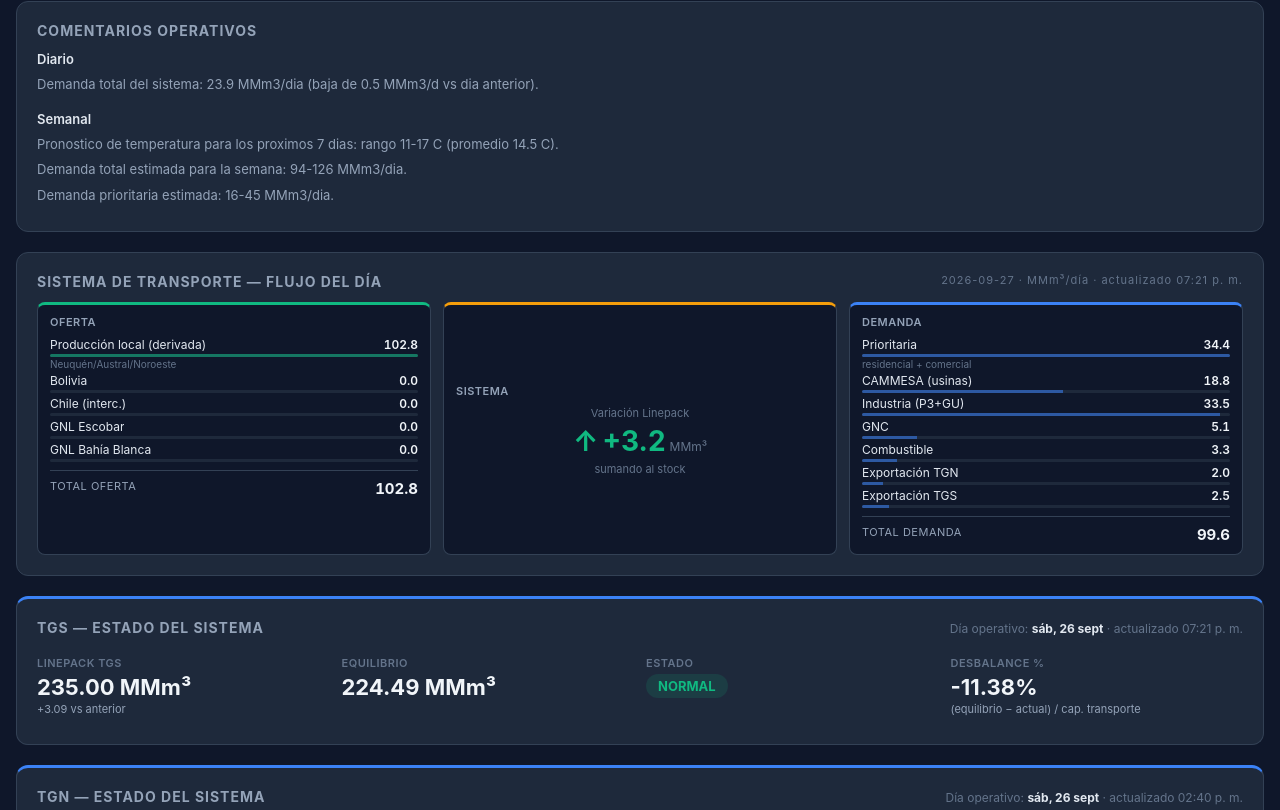
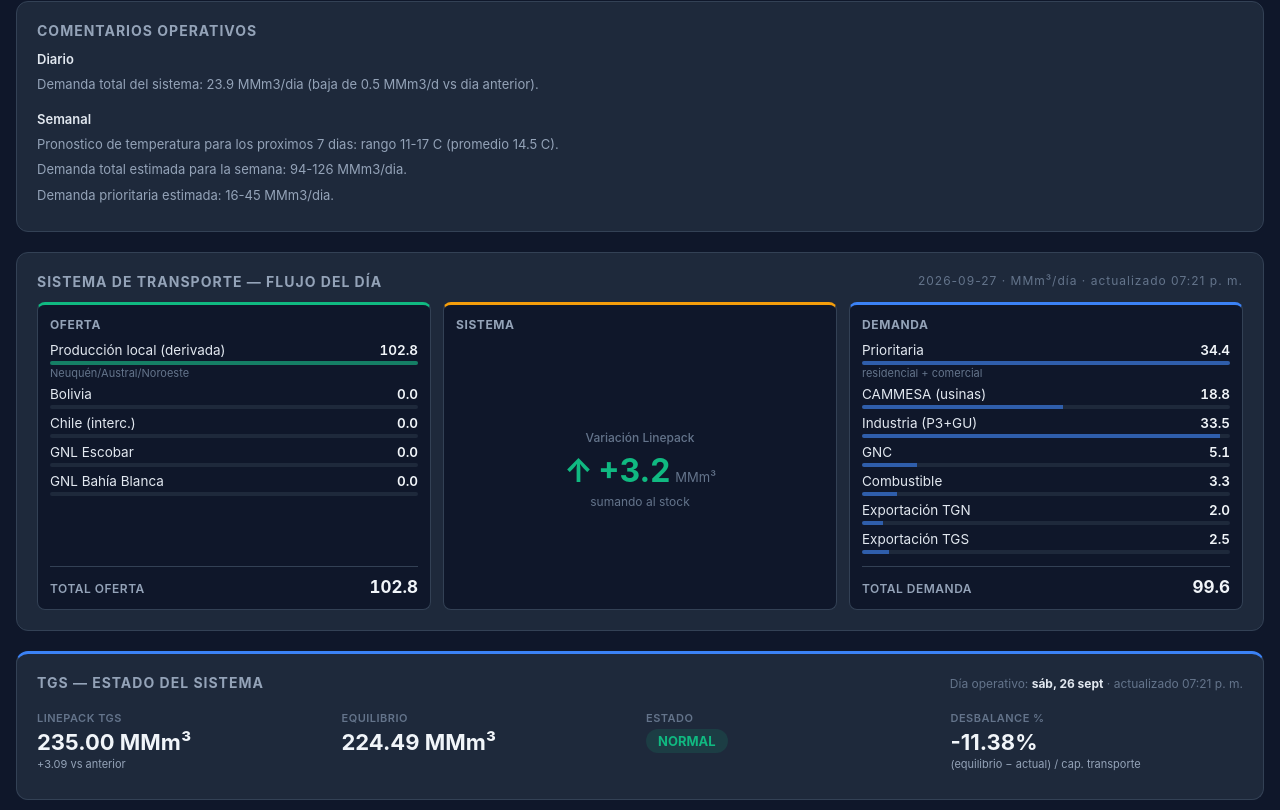
Before and after one commit to RodrigoManassero/estado-sistema-gas-rodrigo, a React (Vite) app: page / in a window 1280 px wide. Shown: the part 622-1432 px from the top of the page. Built offline with nearby package versions, Linux system fonts and the light colour scheme.

Commit message:
Refactor SystemFlowPanel component styles and layout

```diff
--- a/src/components/SystemFlowPanel.tsx
+++ b/src/components/SystemFlowPanel.tsx
@@ -37,7 +37,6 @@ export default function SystemFlowPanel({ latest, generatedAt }: Props) {
 
   const cons = latest.consumos ?? {}
   const prioritaria = cons.prioritaria?.programa ?? 0
-  // Mapea 'usinas' (ENARGAS RDS) con fallback a 'cammesa'
   const cammesa = cons.usinas?.programa ?? cons.cammesa?.programa ?? 0
   const industria = cons.industria?.programa ?? 0
   const gnc = cons.gnc?.programa ?? 0
@@ -71,14 +70,14 @@ export default function SystemFlowPanel({ latest, generatedAt }: Props) {
     <div>
       <h3 style={sectionTitle}>
         Sistema de transporte — flujo del día
-        <span style={{ float: 'right', fontSize: 11, color: colors.textDim, textTransform: 'none', fontWeight: 400 }}>
+        <span style={{ float: 'right', fontSize: 12, color: colors.textDim, textTransform: 'none', fontWeight: 400 }}>
           {latest.fecha} · MMm³/día
           {generatedAt && ` · actualizado ${new Date(generatedAt).toLocaleString('es-AR', { hour: '2-digit', minute: '2-digit' })}`}
         </span>
       </h3>
       <div style={{
         display: 'grid',
-        gridTemplateColumns: 'repeat(auto-fit, minmax(230px, 1fr))',
+        gridTemplateColumns: 'repeat(auto-fit, minmax(240px, 1fr))',
         gap: space.md,
         alignItems: 'stretch',
       }}>
@@ -130,18 +129,22 @@ function Column({ title, color, items, total, totalLabel }: { title: string; col
       border: `1px solid ${colors.border}`,
       borderTop: `3px solid ${color}`,
       borderRadius: 8,
-      padding: `${space.sm + 2}px ${space.md}px`,
+      padding: `${space.sm + 4}px ${space.md}px`,
+      display: 'flex',
+      flexDirection: 'column',
+      justifyContent: 'space-between',
       minWidth: 0,
     }}>
-      <div style={{ color: colors.textMuted, fontSize: 11, textTransform: 'uppercase', letterSpacing: 0.5, fontWeight: 600, marginBottom: space.sm }}>
+      <div>
+        <div style={{ color: colors.textMuted, fontSize: 12, textTransform: 'uppercase', letterSpacing: 0.6, fontWeight: 700, marginBottom: space.sm + 2 }}>
           {title}
         </div>
-      <div style={{ display: 'flex', flexDirection: 'column', gap: 3 }}>
+        <div style={{ display: 'flex', flexDirection: 'column', gap: 6 }}>
           {items.map((i) => {
             const w = max > 0 ? (Math.abs(i.value) / max) * 100 : 0
             return (
               <div key={i.label}>
-              <div style={{ display: 'flex', justifyContent: 'space-between', gap: 8, fontSize: 12 }}>
+                <div style={{ display: 'flex', justifyContent: 'space-between', gap: 8, fontSize: 13.5 }}>
                   <span style={{ color: colors.textSecondary, whiteSpace: 'nowrap', overflow: 'hidden', textOverflow: 'ellipsis' }}>
                     {i.label}
                   </span>
@@ -149,25 +152,27 @@ function Column({ title, color, items, total, totalLabel }: { title: string; col
                     {i.value > 0 || i.value === 0 ? i.value.toFixed(1) : '—'}
                   </span>
                 </div>
-              <div style={{ height: 3, background: colors.surface, borderRadius: 2, marginTop: 2, overflow: 'hidden' }}>
-                <div style={{ width: `${w}%`, height: '100%', background: color, opacity: 0.55 }} />
+                <div style={{ height: 4, background: colors.surface, borderRadius: 2, marginTop: 3, overflow: 'hidden' }}>
+                  <div style={{ width: `${w}%`, height: '100%', background: color, opacity: 0.6 }} />
                 </div>
                 {i.note && (
-                <div style={{ color: colors.textDim, fontSize: 10, marginTop: 1 }}>{i.note}</div>
+                  <div style={{ color: colors.textDim, fontSize: 11, marginTop: 1 }}>{i.note}</div>
                 )}
               </div>
             )
           })}
         </div>
+      </div>
       <div style={{
-        marginTop: space.sm,
-        paddingTop: space.sm,
+        marginTop: space.md,
+        paddingTop: space.sm + 2,
         borderTop: `1px solid ${colors.border}`,
         display: 'flex',
         justifyContent: 'space-between',
+        alignItems: 'baseline',
       }}>
-        <span style={{ color: colors.textMuted, fontSize: 11, textTransform: 'uppercase', letterSpacing: 0.5 }}>{totalLabel}</span>
-        <span style={{ color: colors.textPrimary, fontSize: 15, fontWeight: 700, fontVariantNumeric: 'tabular-nums' }}>
+        <span style={{ color: colors.textMuted, fontSize: 12, textTransform: 'uppercase', letterSpacing: 0.5, fontWeight: 600 }}>{totalLabel}</span>
+        <span style={{ color: colors.textPrimary, fontSize: 17, fontWeight: 700, fontVariantNumeric: 'tabular-nums' }}>
           {total.toFixed(1)}
         </span>
       </div>
@@ -183,24 +188,26 @@ function Middle({ delta, deltaColor, deltaLabel }: { delta: number; deltaColor:
       border: `1px solid ${colors.border}`,
       borderTop: `3px solid ${colors.accent.orange}`,
       borderRadius: 8,
-      padding: `${space.sm + 2}px ${space.md}px`,
+      padding: `${space.sm + 4}px ${space.md}px`,
       display: 'flex',
       flexDirection: 'column',
-      justifyContent: 'center',
+      justifyContent: 'flex-start',
       alignItems: 'center',
       textAlign: 'center',
       minWidth: 0,
     }}>
-      <div style={{ color: colors.textMuted, fontSize: 11, textTransform: 'uppercase', letterSpacing: 0.5, fontWeight: 600, marginBottom: space.sm, alignSelf: 'flex-start' }}>
+      <div style={{ color: colors.textMuted, fontSize: 12, textTransform: 'uppercase', letterSpacing: 0.6, fontWeight: 700, marginBottom: space.sm + 2, alignSelf: 'flex-start' }}>
         Sistema
       </div>
-      <div style={{ color: colors.textDim, fontSize: 11 }}>Variación Linepack</div>
-      <div style={{ color: deltaColor, fontSize: 28, fontWeight: 700, marginTop: 4, display: 'flex', alignItems: 'baseline', gap: 4 }}>
+      <div style={{ flex: 1, display: 'flex', flexDirection: 'column', justifyContent: 'center', alignItems: 'center' }}>
+        <div style={{ color: colors.textDim, fontSize: 12, fontWeight: 500 }}>Variación Linepack</div>
+        <div style={{ color: deltaColor, fontSize: 32, fontWeight: 700, marginTop: 6, display: 'flex', alignItems: 'baseline', gap: 5 }}>
           <span>{arrow}</span>
           <span>{delta > 0 ? `+${delta.toFixed(1)}` : delta.toFixed(1)}</span>
-        <span style={{ color: colors.textDim, fontSize: 12, fontWeight: 400 }}>MMm³</span>
+          <span style={{ color: colors.textDim, fontSize: 13, fontWeight: 400 }}>MMm³</span>
         </div>
-      <div style={{ color: colors.textDim, fontSize: 11, marginTop: 4 }}>{deltaLabel}</div>
+        <div style={{ color: colors.textDim, fontSize: 12, marginTop: 4 }}>{deltaLabel}</div>
+      </div>
     </div>
   )
 }
```
Lines whose indentation alone changed are shown as unchanged.
